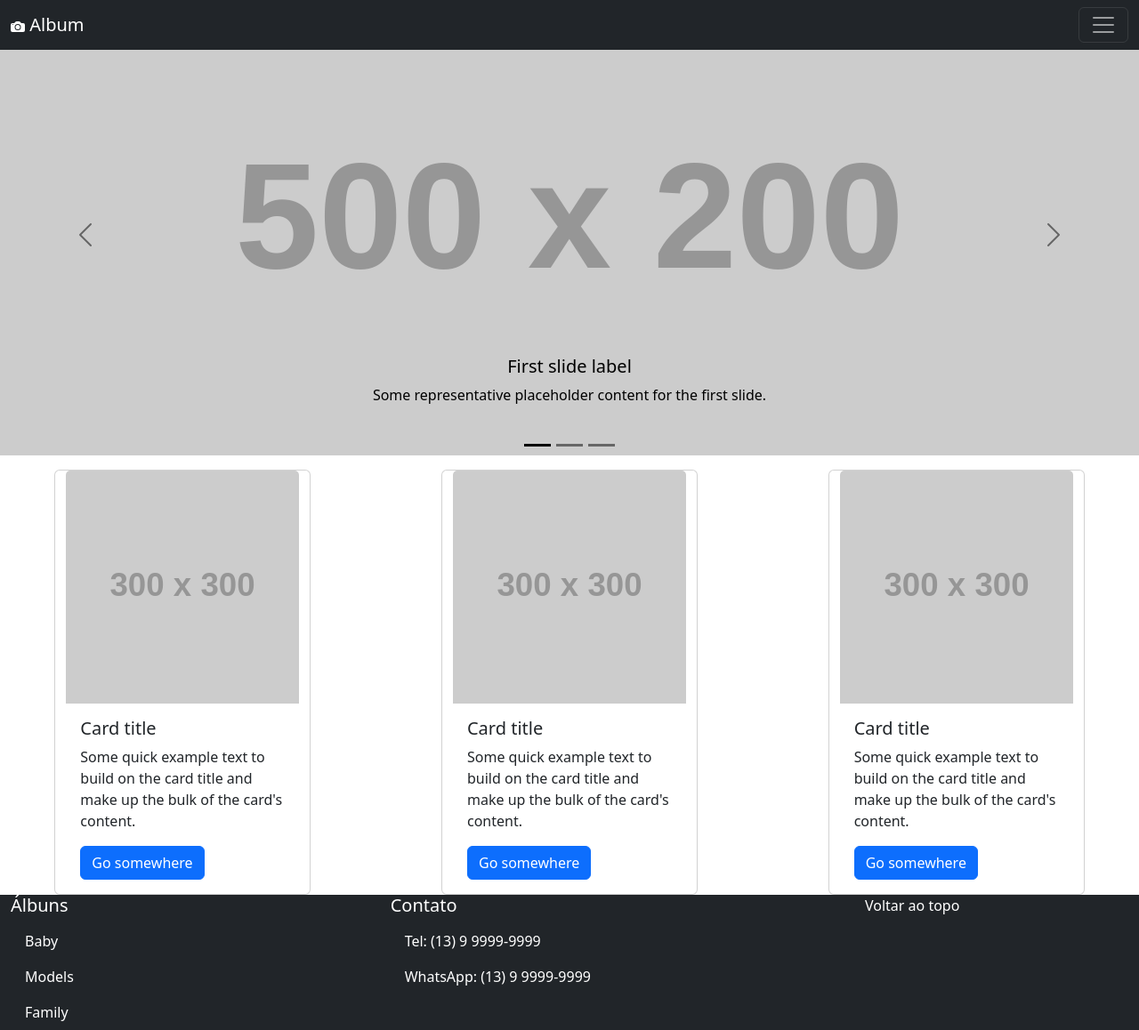
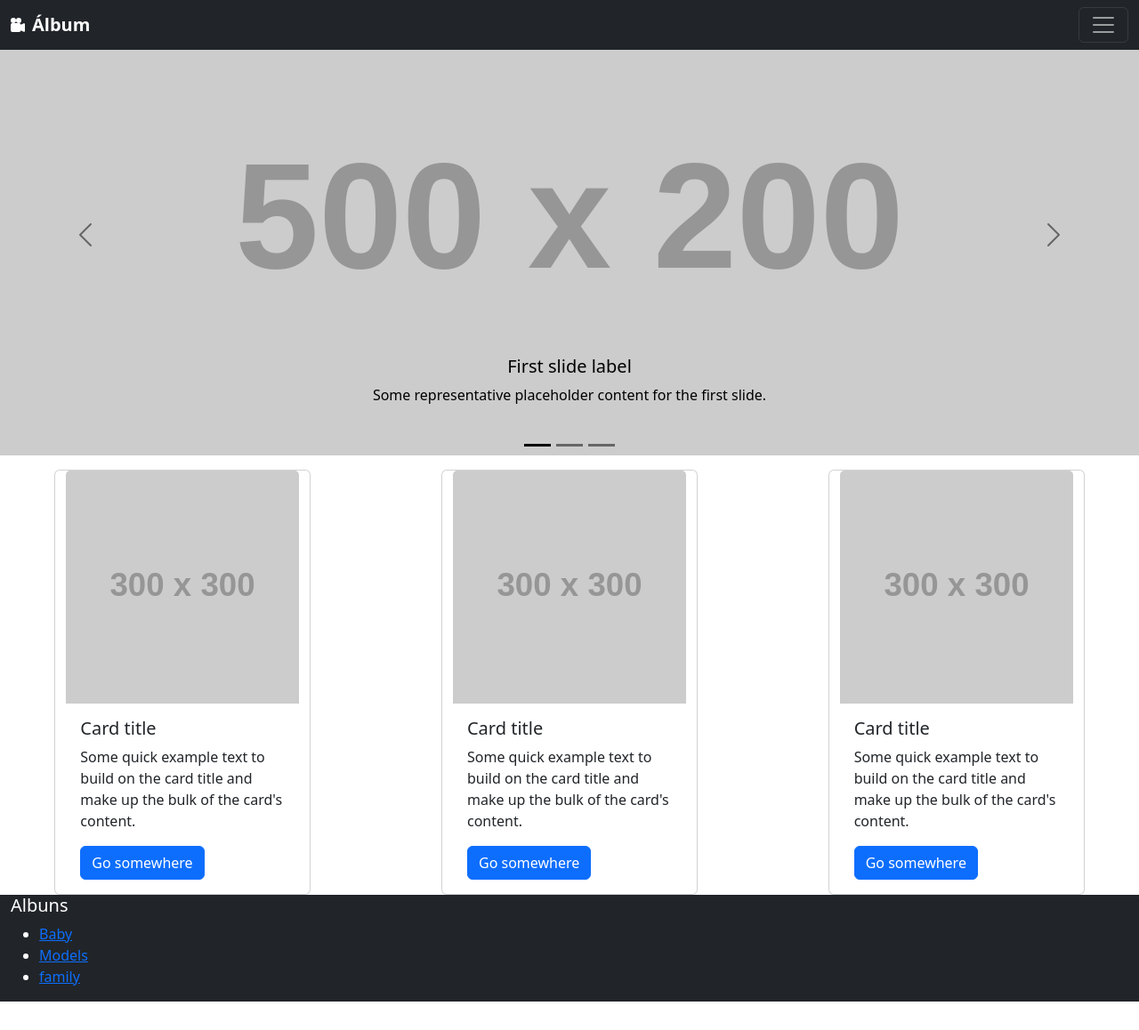
Before and after one commit to kbnotek/Bootstrap, a plain HTML site: page portfolio.html in a window 1280 px wide. Shown: the whole page at 89% size. After the commit the page ends 1126 px from the top, so only its background shows below. Drawn offline with Linux system fonts and the light colour scheme; placeholder pictures from the web are drawn by us.

Commit message:
Atualizando

```diff
--- a/portfolio.html
+++ b/portfolio.html
@@ -1,41 +1,54 @@
-<!DOCTYPE html>
+<!doctype html>
 <html lang="en">
 
 <head>
-    <meta charset="UTF-8">
+    <meta charset="utf-8">
     <meta name="viewport" content="width=device-width, initial-scale=1">
+    <title>Portifolio</title>
     <link href="assets/css/bootstrap.min.css" rel="stylesheet">
-    <title>Portifolio</title>
 </head>
 
 <body>
-    <!--Header -->
+    <!--header-->
     <header>
         <!--Nav-->
         <nav class="navbar navbar-dark bg-dark fixed-top">
             <div class="container-fluid">
-                <a class="navbar-brand" href="#">
+                <!--Logo-->
+
+                <a class="navbar-brand d-flex align-items-center" href="#">
                     <svg xmlns="http://www.w3.org/2000/svg" width="16" height="16" fill="currentColor"
-                        class="bi bi-camera-fill" viewBox="0 0 16 16">
-                        <path d="M10.5 8.5a2.5 2.5 0 1 1-5 0 2.5 2.5 0 0 1 5 0" />
+                        class="bi bi-camera-reels-fill" viewBox="0 0 16 16">
+                        <path d="M6 3a3 3 0 1 1-6 0 3 3 0 0 1 6 0" />
+                        <path d="M9 6a3 3 0 1 1 0-6 3 3 0 0 1 0 6" />
                         <path
-                            d="M2 4a2 2 0 0 0-2 2v6a2 2 0 0 0 2 2h12a2 2 0 0 0 2-2V6a2 2 0 0 0-2-2h-1.172a2 2 0 0 1-1.414-.586l-.828-.828A2 2 0 0 0 9.172 2H6.828a2 2 0 0 0-1.414.586l-.828.828A2 2 0 0 1 3.172 4zm.5 2a.5.5 0 1 1 0-1 .5.5 0 0 1 0 1m9 2.5a3.5 3.5 0 1 1-7 0 3.5 3.5 0 0 1 7 0" />
+                            d="M9 6h.5a2 2 0 0 1 1.983 1.738l3.11-1.382A1 1 0 0 1 16 7.269v7.462a1 1 0 0 1-1.406.913l-3.111-1.382A2 2 0 0 1 9.5 16H2a2 2 0 0 1-2-2V8a2 2 0 0 1 2-2z" />
                     </svg>
-                    Album
+
+                    <strong class="ms-2">
+                        Álbum
+                    </strong>
                 </a>
+
+                <!--End Logo-->
+                <!--button responsive-->
                 <button class="navbar-toggler" type="button" data-bs-toggle="offcanvas"
                     data-bs-target="#offcanvasDarkNavbar" aria-controls="offcanvasDarkNavbar"
                     aria-label="Toggle navigation">
                     <span class="navbar-toggler-icon"></span>
                 </button>
-                <div class="offcanvas offcanvas-end text-bg-dark" tabindex="-1" id="offcanvasDarkNavbar"
+                <!--End button responsive-->
+
+                <!--Link-->
+                <section class="offcanvas offcanvas-end text-bg-dark" tabindex="-1" id="offcanvasDarkNavbar"
                     aria-labelledby="offcanvasDarkNavbarLabel">
                     <div class="offcanvas-header">
-                        <h5 class="offcanvas-title" id="offcanvasDarkNavbarLabel">Dark offcanvas</h5>
+                        <h5 class="offcanvas-title" id="offcanvasDarkNavbarLabel">Menu</h5>
                         <button type="button" class="btn-close btn-close-white" data-bs-dismiss="offcanvas"
                             aria-label="Close"></button>
                     </div>
                     <div class="offcanvas-body">
+
                         <ul class="navbar-nav justify-content-end flex-grow-1 pe-3">
                             <li class="nav-item">
                                 <a class="nav-link active" aria-current="page" href="#">Home</a>
@@ -44,16 +57,18 @@
                                 <a class="nav-link" href="#">Portifolio</a>
                             </li>
                             <li class="nav-item">
-                                <a class="nav-link" href="#">Contato</a>
+                                <a class="nav-link" href="#">Contatos</a>
                             </li>
                         </ul>
+
                     </div>
-                </div>
+                </section>
+                <!--End link-->
             </div>
         </nav>
-        <!--End Nav-->
+        <!-- End Nav-->
     </header>
-    <!--Banner rotativo-->
+    <!--Banner Rotativo-->
     <section id="banner-rotativo" class="carousel carousel-dark slide">
         <div class="carousel-indicators">
             <button type="button" data-bs-target="#banner-rotativo" data-bs-slide-to="0" class="active"
@@ -61,9 +76,11 @@
             <button type="button" data-bs-target="#banner-rotativo" data-bs-slide-to="1" aria-label="Slide 2"></button>
             <button type="button" data-bs-target="#banner-rotativo" data-bs-slide-to="2" aria-label="Slide 3"></button>
         </div>
-        <!--Container Banner-->
+
+        <!--Container banner-->
         <article class="carousel-inner">
-            <!--Imagens Banner-->
+
+            <!--Imagens do banner-->
             <figure class="carousel-item active" data-bs-interval="10000">
                 <img src="https://fakeimg.pl/500x200/" class="d-block w-100" alt="Banner 1">
                 <div class="carousel-caption d-none d-md-block">
@@ -71,6 +88,7 @@
                     <p>Some representative placeholder content for the first slide.</p>
                 </div>
             </figure>
+
             <figure class="carousel-item" data-bs-interval="2000">
                 <img src="https://fakeimg.pl/500x200/" class="d-block w-100" alt="Banner 2">
                 <div class="carousel-caption d-none d-md-block">
@@ -78,6 +96,7 @@
                     <p>Some representative placeholder content for the second slide.</p>
                 </div>
             </figure>
+
             <figure class="carousel-item">
                 <img src="https://fakeimg.pl/500x200/" class="d-block w-100" alt="Banner 3">
                 <div class="carousel-caption d-none d-md-block">
@@ -85,9 +104,12 @@
                     <p>Some representative placeholder content for the third slide.</p>
                 </div>
             </figure>
-            <!--End Imagens Banner-->
+            <!--End Imagens do banner-->
+
         </article>
-        <!--End Container Banner-->
+        <!--End Container banner-->
+
+        <!--Botoes de ação-->
         <button class="carousel-control-prev" type="button" data-bs-target="#banner-rotativo" data-bs-slide="prev">
             <span class="carousel-control-prev-icon" aria-hidden="true"></span>
             <span class="visually-hidden">Previous</span>
@@ -96,75 +118,65 @@
             <span class="carousel-control-next-icon" aria-hidden="true"></span>
             <span class="visually-hidden">Next</span>
         </button>
+        <!--End Botoes de ação-->
+
     </section>
-    <!--End Banner rotativo-->
+
     <main class="row justify-content-around">
+
         <div class="card" style="width: 18rem;">
             <img src="https://fakeimg.pl/300/" class="card-img-top" alt="...">
             <div class="card-body">
                 <h5 class="card-title">Card title</h5>
                 <p class="card-text">Some quick example text to build on the card title and make up the bulk of the
-                    card's content.</p>
+                    card's
+                    content.</p>
                 <a href="#" class="btn btn-primary">Go somewhere</a>
             </div>
         </div>
+
         <div class="card" style="width: 18rem;">
             <img src="https://fakeimg.pl/300/" class="card-img-top" alt="...">
             <div class="card-body">
                 <h5 class="card-title">Card title</h5>
                 <p class="card-text">Some quick example text to build on the card title and make up the bulk of the
-                    card's content.</p>
+                    card's
+                    content.</p>
                 <a href="#" class="btn btn-primary">Go somewhere</a>
             </div>
         </div>
+
         <div class="card" style="width: 18rem;">
             <img src="https://fakeimg.pl/300/" class="card-img-top" alt="...">
             <div class="card-body">
                 <h5 class="card-title">Card title</h5>
                 <p class="card-text">Some quick example text to build on the card title and make up the bulk of the
-                    card's content.</p>
+                    card's
+                    content.</p>
                 <a href="#" class="btn btn-primary">Go somewhere</a>
             </div>
         </div>
+
     </main>
 
     <footer class="container-fluid text-white bg-dark">
         <div class="row">
-            <section class="col-md-4">
-                <h5>Álbuns</h5>
-                <ul class="nav flex-column">
-                    <li class="nav-item">
-                        <a href="#" class="nav-link text-white">Baby</a>
+            <section class="col">
+                <h5>Albuns</h5>
+                <ul>
+                    <li>
+                        <a href="#">Baby</a>
                     </li>
-                    <li class="nav-item">
-                        <a href="#" class="nav-link text-white">Models</a>
+                    <li>
+                        <a href="#">Models</a>
                     </li>
-                    <li class="nav-item">
-                        <a href="#" class="nav-link text-white">Family</a>
+                    <li>
+                        <a href="#">family</a>
                     </li>
                 </ul>
             </section>
-
-            <section class="col-md-5">
-                <h5>Contato</h5>
-                <ul class="nav flex-column">
-                    <li class="nav-item">
-                        <a class="nav-link text-white" href="tel:+5513111111111">Tel: (13) 9 9999-9999</a>
-                    </li>
-                    <li class="nav-item">
-                        <a class="nav-link text-white" href="https://wa.me/5513999999999?text=Que+saber+mais+sobre+seus+trabalhos"
-                            target="_blank">WhatsApp: (13) 9 9999-9999</a>
-                    </li>
-                </ul>
-            </section>
-
-            <section class="col-md-3">
-                <a class="nav-link text-white" href="">Voltar ao topo</a>
-            </section>
         </div>
     </footer>
-
-
 
     <script src="assets/js/bootstrap.bundle.min.js"></script>
 </body>
```
Also changed, not shown: assets/index.html (added, +14 -0 lines), assets/Js/index.html (deleted).
